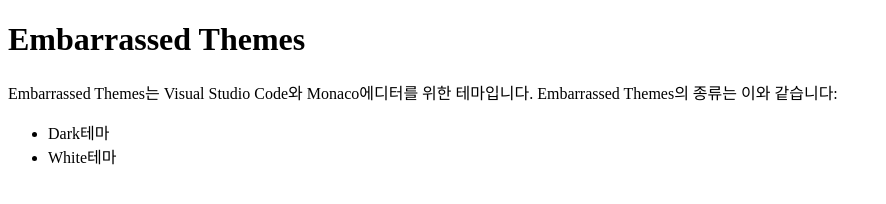
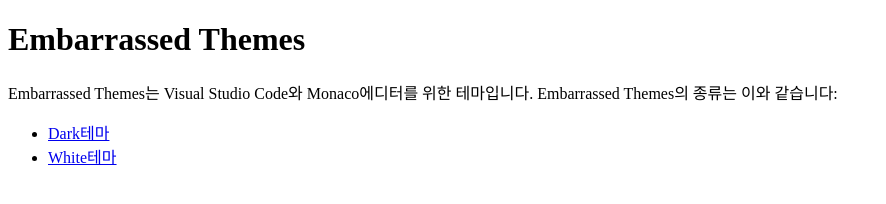
Before and after one commit to KBotHub/Embarrassed-Themes, a plain HTML site: page index.html in a window 1280 px wide. Shown: the whole page, without its empty margins (0-886 px from the left). Drawn offline with nearby package versions, Linux system fonts and the light colour scheme.

Commit message:
Update index.html

```diff
--- a/index.html
+++ b/index.html
@@ -15,8 +15,8 @@
 	<h1>Embarrassed Themes</h1>
 	<p>Embarrassed Themes는 Visual Studio Code와 Monaco에디터를 위한 테마입니다. Embarrassed Themes의 종류는 이와 같습니다:</p>
 	<ul>
-		<li><a herf="https://marketplace.visualstudio.com/items?itemName=nolbo.embarrassed-dark-theme">Dark테마</a></li>
-		<li><a herf="https://marketplace.visualstudio.com/items?itemName=nolbo.embarrassed-white-theme">White테마</a></li>
+		<li><a href="https://marketplace.visualstudio.com/items?itemName=nolbo.embarrassed-dark-theme">Dark테마</a></li>
+		<li><a href="https://marketplace.visualstudio.com/items?itemName=nolbo.embarrassed-white-theme">White테마</a></li>
 	</ul>
 </body>
 </html>
```
